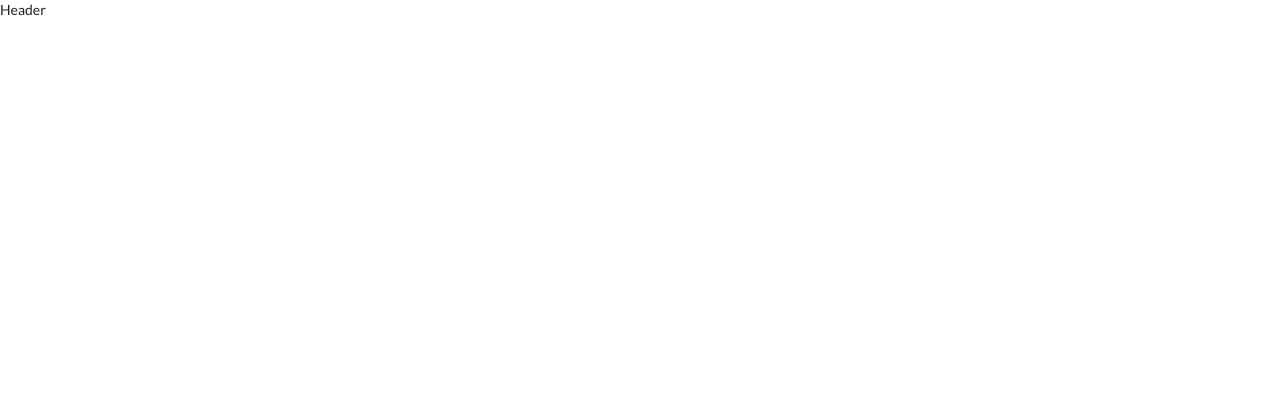
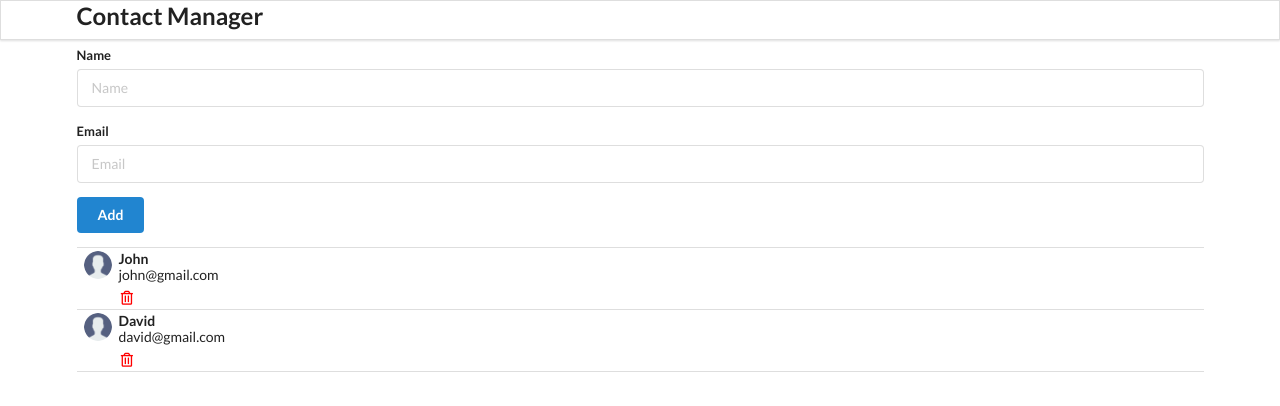
Before and after one commit to chaitanya-sai-neeli/React-Practice, a React (Vite) app: page / in a window 1280 px wide. Shown: the top 406 px of the page. Built offline with nearby package versions, Linux system fonts and the light colour scheme.

Commit message:
Created a static Contacts UI

```diff
--- a/src/components/AddContact.jsx
+++ b/src/components/AddContact.jsx
@@ -1,7 +1,22 @@
 import React from "react";
 
 const AddContact = () => {
-  return <div>AddContact</div>;
+  return (
+    <div className="ui main">
+      <h2>Add Contact</h2>
+      <form className="ui form">
+        <div className="field">
+          <label>Name</label>
+          <input type="text" name="name" placeholder="Name" />
+        </div>
+        <div className="field">
+          <label>Email</label>
+          <input type="text" name="email" placeholder="Email" />
+        </div>
+        <button className="ui button blue">Add</button>
+      </form>
+    </div>
+  );
 };
 
 export default AddContact;
--- a/src/components/App.jsx
+++ b/src/components/App.jsx
@@ -1,11 +1,17 @@
 import Header from "./Header";
-import ContactCards from "./ContactCard";
 import ContactList from "./ContactList";
+import AddContact from "./AddContact";
 
 function App() {
+  const contacts = [
+    { id: 1, name: "John", email: "john@gmail.com" },
+    { id: 2, name: "David", email: "david@gmail.com" },
+  ];
   return (
-    <div>
+    <div className="ui container">
       <Header />
+      <AddContact />
+      <ContactList contacts={contacts} />
     </div>
   );
 }
--- a/src/components/ContactCard.jsx
+++ b/src/components/ContactCard.jsx
@@ -1,7 +1,21 @@
 import React from "react";
+import user from "../assets/user.png";
 
-const ContactCard = () => {
-  return <div>ContactCard</div>;
+const ContactCard = ({ contact }) => {
+  const { id, name, email } = contact;
+  return (
+    <div className="item" key={id}>
+      <img className="ui avatar image" src={user} alt="user" />
+      <div className="content">
+        <div className="header">{name}</div>
+        <div>{email}</div>
+        <i
+          className="trash alternate outline icon"
+          style={{ color: "red", marginTop: "7px" }}
+        ></i>
+      </div>
+    </div>
+  );
 };
 
 export default ContactCard;
--- a/src/components/ContactList.jsx
+++ b/src/components/ContactList.jsx
@@ -1,5 +1,13 @@
-const ContactList = () => {
-  return <div>Contact List</div>;
+import ContactCard from "./ContactCard";
+
+const ContactList = ({ contacts }) => {
+  console.log(contacts);
+
+  const renderContactsList = contacts.map((contact) => {
+    return <ContactCard contact={contact} key={contact.id} />;
+  });
+
+  return <div className="ui celled list">{renderContactsList}</div>;
 };
 
 export default ContactList;
--- a/src/components/Header.jsx
+++ b/src/components/Header.jsx
@@ -1,7 +1,13 @@
 import React from "react";
 
 const Header = () => {
-  return <div>Header</div>;
+  return (
+    <div className="ui fixed menu">
+      <div className="ui container center">
+        <h2>Contact Manager</h2>
+      </div>
+    </div>
+  );
 };
 
 export default Header;
```
Also changed, not shown: src/assets/user.png (added).
